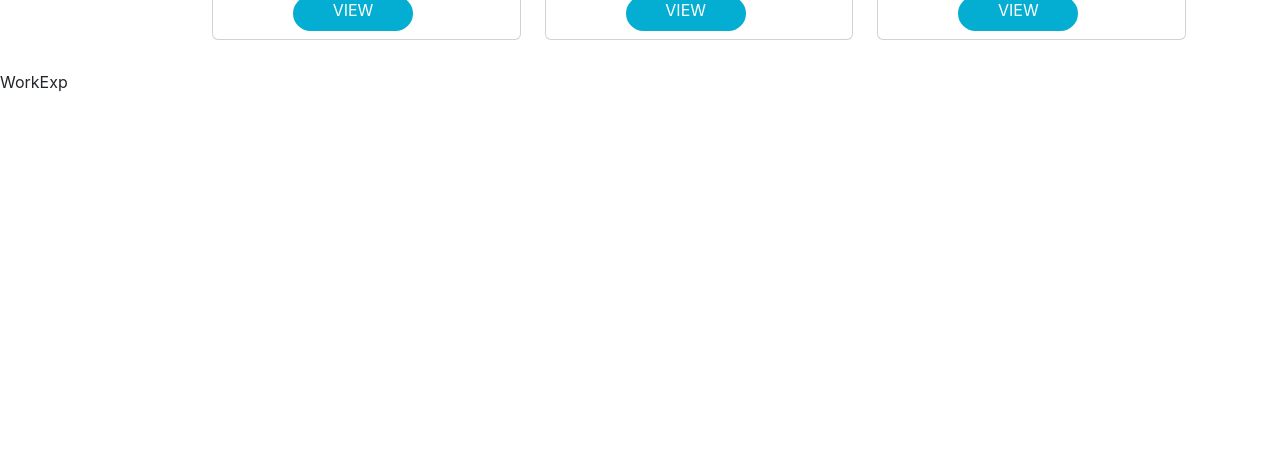
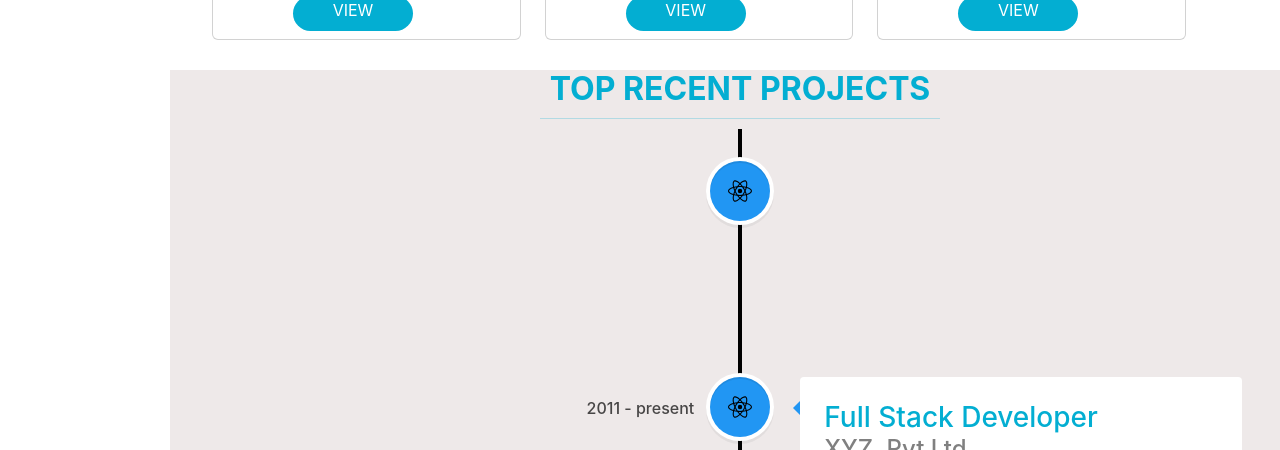
Before and after one commit to pratikshadecotech/Mern-Portfolio, a React (Create React App) app in the folder Mern-Portfolio/client/: page / in a window 1280 px wide. Shown: the part 2350-2800 px from the top of the page. Before the commit the page ends 2444 px from the top, so only its background shows below. Built offline with nearby package versions, Linux system fonts and the light colour scheme.

Commit message:
work-exp date-7-5-2024

```diff
--- a/Mern-Portfolio/client/src/Pages/WorkExp/WorkExp.css
+++ b/Mern-Portfolio/client/src/Pages/WorkExp/WorkExp.css
@@ -0,0 +1,26 @@
+.work{
+    margin-left: 170px;
+    background-color:rgba(219, 208, 208, 0.473);
+}
+
+.work-exp hr{
+    color: #03AED2;
+    width: 400px;
+    margin:10px auto;
+}
+
+.work-exp h2{
+    font-weight: bold;
+    color: #03AED2;
+}
+.vertical-timeline-element-title{
+    color:#03AED2;
+}
+
+.vertical-timeline-element-subtitle{
+    color: gray;
+}
+
+.work-desc{
+    color:black;
+}
--- a/Mern-Portfolio/client/src/Pages/WorkExp/WorkExp.js
+++ b/Mern-Portfolio/client/src/Pages/WorkExp/WorkExp.js
@@ -1,8 +1,53 @@
 import React from 'react'
+import '../WorkExp/WorkExp.css'
+import { VerticalTimeline, VerticalTimelineElement }  from 'react-vertical-timeline-component';
+import 'react-vertical-timeline-component/style.min.css';
+import { SiReact } from "react-icons/si";
 
 const WorkExp = () => {
   return (
-    <div>WorkExp</div>
+   <>
+      <div className='container work'>
+        <div className='work-exp'>
+          <h2 className="col-12 mt-3 mb-1 text-center text-uppercase">Top Recent Projects</h2>
+          <hr/>
+
+          <VerticalTimeline lineColor='black'>
+            <VerticalTimelineElement
+              className="vertical-timeline-element--work"
+              contentStyle={{ background: 'white', color: 'black' }}
+              contentArrowStyle={{ borderRight: '7px solid  rgb(33, 150, 243)' }}
+              date="2011 - present"
+              iconStyle={{ background: 'rgb(33, 150, 243)', color: 'black' }}
+              icon={<SiReact />}
+            >
+              <h3 className="vertical-timeline-element-title">Full Stack Developer</h3>
+              <h4 className="vertical-timeline-element-subtitle">XYZ, Pvt Ltd</h4>
+              <p className='work-desc'>
+                description
+              </p>
+            </VerticalTimelineElement>
+
+            <VerticalTimelineElement
+              className="vertical-timeline-element--work"
+              contentStyle={{ background: 'white', color: 'black' }}
+              contentArrowStyle={{ borderRight: '7px solid  rgb(33, 150, 243)' }}
+              date="2011 - present"
+              iconStyle={{ background: 'rgb(33, 150, 243)', color: 'black' }}
+              icon={<SiReact />}
+            >
+              <h3 className="vertical-timeline-element-title">Full Stack Developer</h3>
+              <h4 className="vertical-timeline-element-subtitle">XYZ, Pvt Ltd</h4>
+              <p className='work-desc'>
+                description
+              </p>
+            </VerticalTimelineElement>
+          </VerticalTimeline>
+
+        </div>
+      </div>
+
+   </>
   )
 }
 
```
